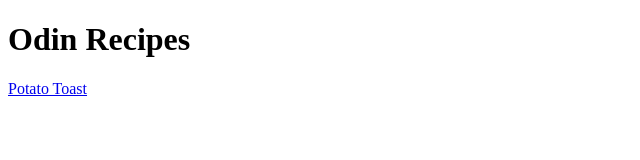
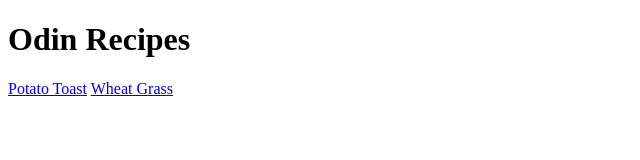
Before and after one commit to osbopierce/odin-recipes, a plain HTML site: page index.html in a window 1280 px wide. Shown: the whole page, without its empty margins (0-640 px from the left). Drawn offline with Linux system fonts and the light colour scheme.

Commit message:
Added link to WheatGrass.html for index.html

```diff
--- a/index.html
+++ b/index.html
@@ -9,5 +9,6 @@
 <body>
     <h1>Odin Recipes</h1>
     <a href="recipes/PotatoToast.html">Potato Toast</a>
+    <a href="recipes/WheatGrass.html">Wheat Grass</a>
 </body>
 </html>
```
